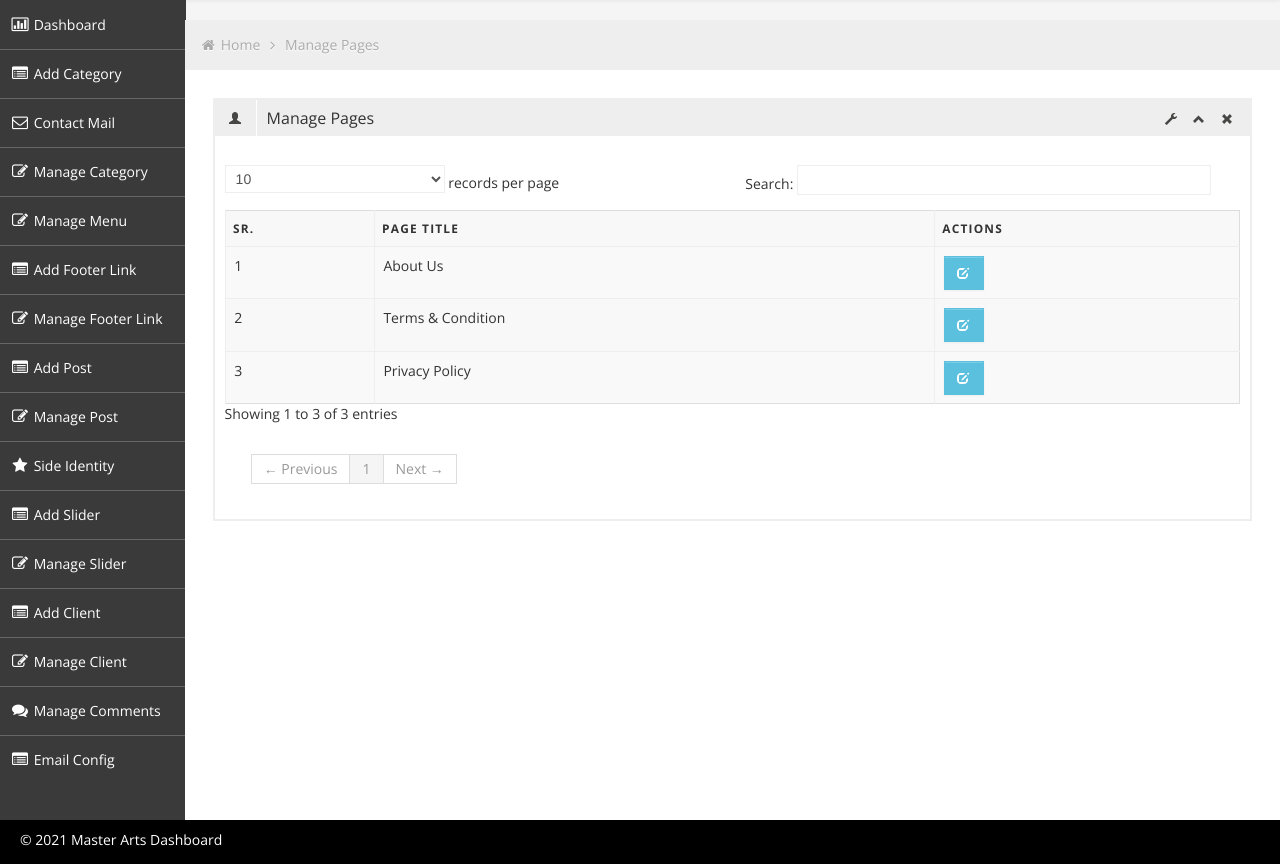
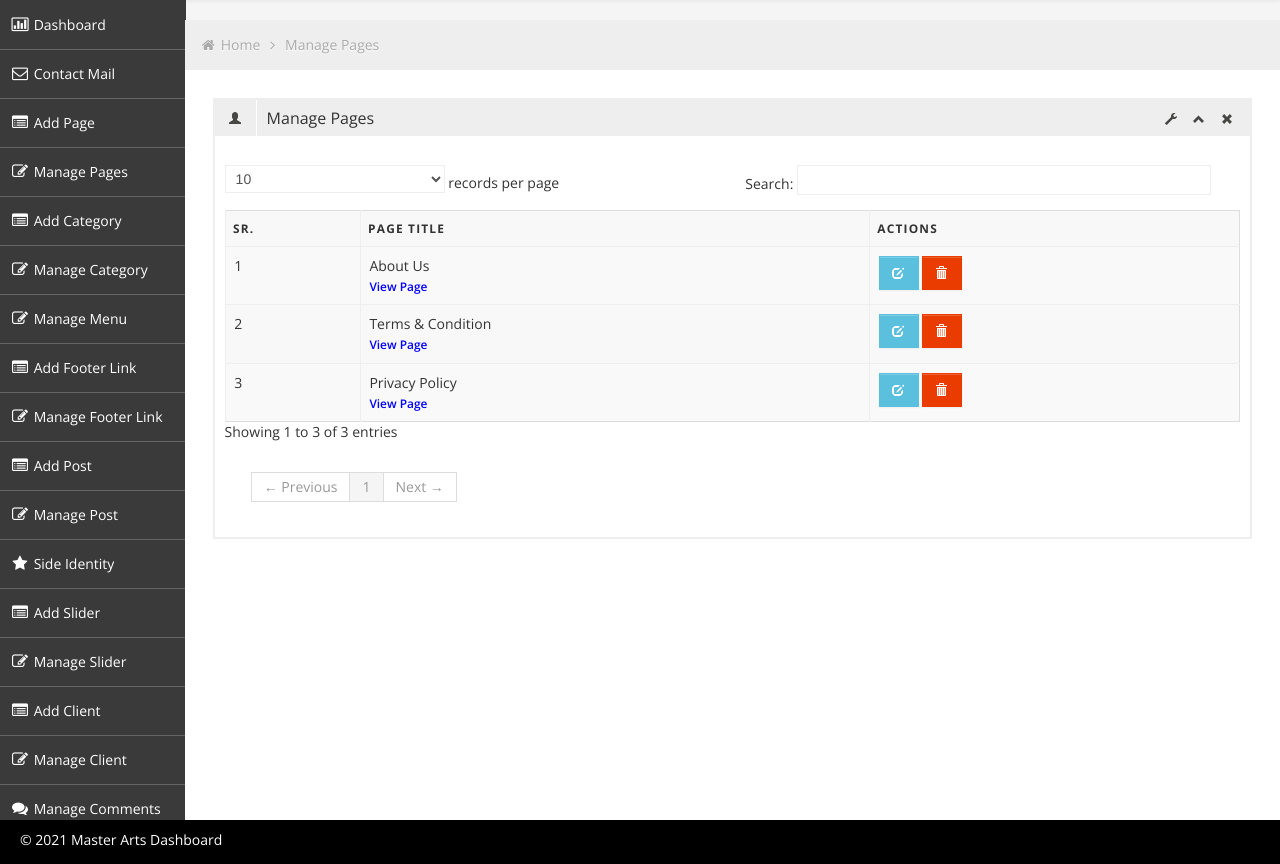
Before and after one commit to masterarts002/Php-CodeIgniter-framework-blog-Project, a CodeIgniter app: page /database/index.php/dashboard/manage_pages in a window 1280 px wide. Shown: the part 41-905 px from the top of the page. Run offline with CodeIgniter, Linux system fonts and the light colour scheme; data comes from the database, SQL or seed files in the repository; some libraries are stand-ins or nearby versions.

Commit message:
add new function add page and manage new pages

```diff
--- a/application/config/routes.php
+++ b/application/config/routes.php
@@ -63,7 +63,7 @@ $route['published/category/(:num)']        = 'category/published_category/$1';
 $route['unpublished/category/(:num)']      = 'category/unpublished_category/$1';
 
 //menu  Route List
-
+$route['manage/menu']                      = 'menu/index';
 
 //_footer menu  Route List
 $route['add-footer-menu']                  = 'dashboard/add_footer_menu';
--- a/application/controllers/Dashboard.php
+++ b/application/controllers/Dashboard.php
@@ -295,44 +295,13 @@ class Dashboard extends CI_Controller
         $this->load->view('admin/master', $data);
     }
 
-    public function delete_users($id)
-    {
-        $this->db->where('customer_id', $id);
-        $this->db->delete('tbl_customer');
-        $this->session->set_flashdata('message','Deleted successfully');
-        return redirect('customers');
-    }
-
-    public function delete_ienquiry($id)
-    {
-        $this->db->where('enquiry_id', $id);
-        $this->db->delete('tbl_islam_enquiry');
-        $this->session->set_flashdata('message','Deleted successfully');
-        return redirect('iastro-enquiry');
-    }
-
-    public function delete_services($id)
-    {
-        $this->db->where('sevice_id', $id);
-        $this->db->delete('tbl_services');
-        $this->session->set_flashdata('message','Deleted successfully');
-        return redirect('services-enquiry');
-    }
-
-    public function delete_bmagic($id)
-    {
-        $this->db->where('enquiry_id', $id);
-        $this->db->delete('tbl_enquiry');
-        $this->session->set_flashdata('message','Deleted successfully');
-        return redirect('bmagic-enquiry');
-    }
 
     public function delete_entry($id)
     {
         $this->db->where('contact_id', $id);
-        $this->db->delete('tbl_contact');
+        $this->db->delete('contact_table');
         $this->session->set_flashdata('message','Deleted successfully');
-        return redirect('contact-enquiry');
+        return redirect('contact-mail');
     }
 
 
@@ -430,19 +399,18 @@ class Dashboard extends CI_Controller
         $this->load->view('admin/master', $data);
     }
 
-    public function add_page($id)
+    public function add_page()
     {
-        $data                     = array();
-        $data['page_info_by_id'] = $this->dashboard_model->page_info($id);
-        $data['maincontent']      = $this->load->view('admin/pages/edit_page', $data, true);
-        $this->load->view('admin/master', $data);
-    }
-
-    public function save_page($id)
-    {
-        $data                       = array();
-        $data['page_title']         = $this->input->post('page_title');
-        $data['page_data']  = $this->input->post('page_data');
+        $data                         = array();
+        $data['page_title']           = $this->input->post('page_title');
+        $title                        = strip_tags($this->input->post('page_title'));
+        $urlslug                      = strtolower(url_title($title));
+        $q                            = $this->db->select()->where('page_slug',$urlslug)->get('pages_table');
+        if($q->num_rows()){ $titleURL = $urlslug.'-'.time();}
+        else{$titleURL = $urlslug;}
+        $data['page_slug']            = $titleURL;
+        $data['page_data']            = $this->input->post('page_data');
+        $data['create_on']            = time();
 
         $this->form_validation->set_rules('page_title', 'Page Title', 'trim|required');
         $this->form_validation->set_rules('page_data', 'Page Data', 'trim|required');
@@ -450,17 +418,20 @@ class Dashboard extends CI_Controller
         if ($this->form_validation->run() == true) {
             $result = $this->dashboard_model->save_page_info($data);
             if ($result) {
-                $this->session->set_flashdata('message', 'Page Update Sucessfully');
+                $this->session->set_flashdata('message', 'Page Created Sucessfully');
                 redirect('manage-pages');
             } else {
                 $this->session->set_flashdata('message', 'Page Failed');
-                redirect('manage-pages');
+                redirect('add/page');
             }
         } else {
             $this->session->set_flashdata('message', validation_errors());
-            redirect('add/page');
+            $data['maincontent']      = $this->load->view('admin/pages/add_page', $data, true);
+            $this->load->view('admin/master', $data);
         }
+
     }
+
 
     public function edit_page($id)
     {
@@ -496,7 +467,7 @@ class Dashboard extends CI_Controller
 
     public function delete_page($id)
     {
-        $result = $this->layout_model->delete_page_info($id);
+        $result = $this->dashboard_model->delete_page_info($id);
         if ($result) {
             $this->session->set_flashdata('message', 'Page Deleted Sucessfully');
             redirect('manage-pages');
--- a/application/controllers/Menu.php
+++ b/application/controllers/Menu.php
@@ -30,6 +30,7 @@ class Menu extends CI_Controller
         $data['group_title'] = $this->menu_model->get_menu_group_title($group_id);
         $data['menu_groups'] = $this->menu_model->get_menu_groups();
         $data['all_published_category'] = $this->post_model->get_all_published_category();
+        $data['all_pages']   = $this->dashboard_model->get_all_pages_info();
         $data['all_post'] = $this->post_model->all_post();
         $data['maincontent'] = $this->load->view('admin/pages/menu', $data, true);
         $this->load->view('admin/master', $data);
--- a/application/models/Dashboard_model.php
+++ b/application/models/Dashboard_model.php
@@ -245,4 +245,15 @@ class Dashboard_Model extends CI_Model
         return $this->db->update('pages_table', $data);
     }
 
+    public function save_page_info($data)
+    {
+      return $this->db->insert('pages_table', $data);
+    }
+
+    public function delete_page_info($id)
+    {
+        $this->db->where('page_id', $id);
+        return $this->db->delete('pages_table');
+    }
+
 }
--- a/application/views/admin/master.php
+++ b/application/views/admin/master.php
@@ -95,10 +95,12 @@
                     <div class="nav-collapse sidebar-nav" >
                         <ul class="nav nav-tabs nav-stacked main-menu">
                             <li><a href="<?php echo base_url('dashboard')?>"><i class="icon-bar-chart"></i><span class="hidden-tablet"> Dashboard</span></a></li>
-                            <li><a href="<?php echo base_url('add/category')?>"><i class="icon-list-alt"></i><span class="hidden-tablet"> Add Category</span></a></li>
                             <li><a href="<?php echo base_url('contact-mail')?>"><i class="icon-envelope"></i><span class="hidden-tablet"> Contact Mail
                             <span class="badge badge-info"><?php $q=$this->db->select()->from('contact_table')->where('read_unread', FALSE)->get();
                              $get_new_contact_rows = $q->num_rows(); If($get_new_contact_rows) { echo $get_new_contact_rows;} ?></span></span></a></li>
+                            <li><a href="<?php echo base_url('add/page')?>"><i class="icon-list-alt"></i><span class="hidden-tablet"> Add Page</span></a></li>
+                            <li><a href="<?php echo base_url('manage-pages')?>"><i class="icon-edit"></i><span class="hidden-tablet"> Manage Pages</span></a></li>
+                            <li><a href="<?php echo base_url('add/category')?>"><i class="icon-list-alt"></i><span class="hidden-tablet"> Add Category</span></a></li>
                             <li><a href="<?php echo base_url('manage/category')?>"><i class="icon-edit"></i><span class="hidden-tablet"> Manage Category</span></a></li>
                             <li><a href="<?php echo base_url('manage/menu')?>"><i class="icon-edit"></i><span class="hidden-tablet"> Manage Menu</span></a></li>
                             <li><a href="<?php echo base_url('add-footer-menu')?>"><i class="icon-list-alt"></i><span class="hidden-tablet"> Add Footer Link</span></a></li>
--- a/application/views/admin/pages/edit_page.php
+++ b/application/views/admin/pages/edit_page.php
@@ -14,7 +14,7 @@
         </li>
     </ul>
 
-    <div class="row-fluid">
+    <div class="row-fluid sortable">
         <div class="box span12">
             <div class="box-header" data-original-title>
                 <h2><i class="halflings-icon edit"></i><span class="break"></span>Edit post</h2>
--- a/application/views/admin/pages/manage_pages.php
+++ b/application/views/admin/pages/manage_pages.php
@@ -47,11 +47,15 @@
                         ?>
                         <tr>
                             <td><?php echo $i;?></td>
-                            <td class="center"><?php echo $single_pages->page_title;?></td>
+                            <td class="center"><?php echo $single_pages->page_title;?><br>
+                            <a style="color:blue; font-weight: 600" href="<?= base_url('page/'.$single_pages->page_slug) ?>" target="_blank"><small>View Page</small></a></td>
 
                            <td class="center">
                                     <a class="btn btn-info" href="<?php echo base_url('edit/page/' . $single_pages->page_id); ?>">
                                         <i class="halflings-icon white edit"></i>
+                                    </a>
+                                    <a class="btn btn-danger" onclick="myfunction()" >
+                                        <i class="halflings-icon white trash"></i>
                                     </a>
                                 </td>
                         </tr>
@@ -69,3 +73,12 @@
 </div><!--/.fluid-container-->
 
 <!-- end: Content -->
+
+<script>
+ function myfunction() {
+  if (confirm("Press a button!")) {
+    location.href = '<?php echo base_url('delete/page/'.$single_pages->page_id) ?>';
+  } else {
+  }
+}
+</script>
--- a/application/views/admin/pages/menu.php
+++ b/application/views/admin/pages/menu.php
@@ -84,6 +84,10 @@
                                           <option value="" disabled selected>Select URL</option>
                                           <option value="<?php echo base_url('blog/');?>">Blog</option>
                                           <option value="<?php echo base_url('contact-us/');?>">Contact us</option>
+                                          <?php foreach($all_pages as $page){?>
+                                          <option value="<?php echo base_url('page/'.$page->page_slug);?>"><?php echo $page->page_title;?></option>
+                                          <?php }?>
+
                                           <?php foreach($all_published_category as $single_category){?>
                                           <option value="<?php echo base_url('category/'.$single_category->category_slug);?>"><?php echo $single_category->category_name;?></option>
                                           <?php }?>
```
Also changed, not shown: application/views/admin/pages/add_page.php (+7 -5 lines), uploads/portfolio3-1-1-3.jpg (deleted).
